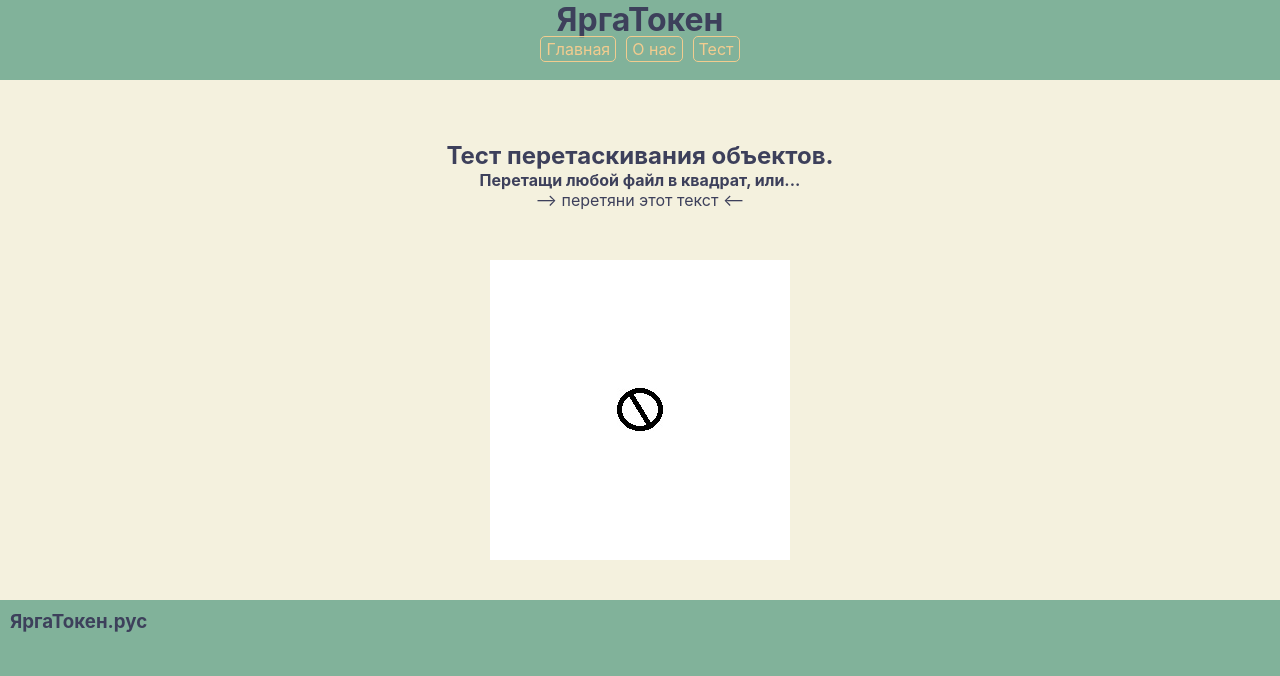
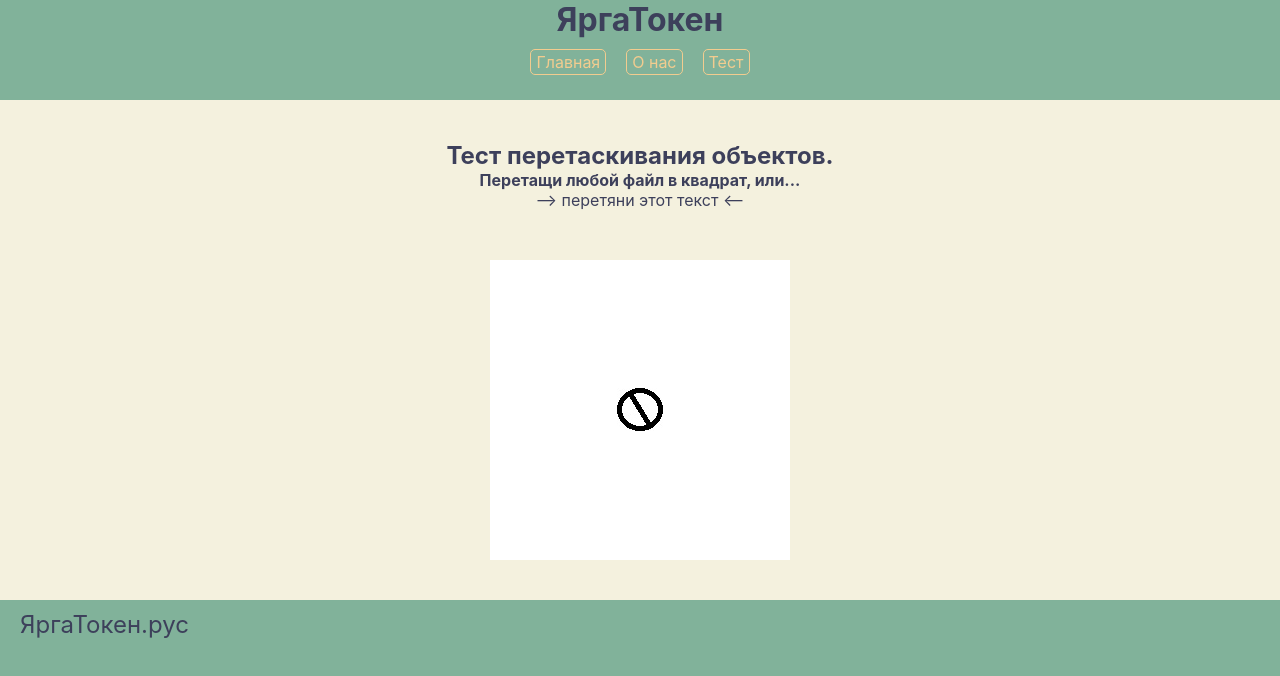
Before and after one commit to ogneyar/YargaToken, a React (Create React App) app: page /test in a window 1280 px wide. Shown: the top 676 px of the page. Built offline with nearby package versions, Linux system fonts and the light colour scheme.

Commit message:
edit header

```diff
--- a/src/pages/includes/Footer.css
+++ b/src/pages/includes/Footer.css
@@ -3,9 +3,17 @@
     background: #81b29a;
     width: 100%;
     height: 200px;
+    position: relative;
 }
-.footer h3 {
-    text-align: left;
-    padding: 10px;
+
+.NavLink_footer {
+    position: absolute;
+    text-decoration: none;
+    /* text-align: left; */
+    top: 0;
+    left: 0;
+    padding: 10px 20px;
     color: #3d405b;
+    font-size: 1.5rem;
+    cursor: pointer;
 }
--- a/src/pages/includes/Footer.js
+++ b/src/pages/includes/Footer.js
@@ -1,10 +1,11 @@
 import React from 'react';
 import './Footer.css';
+import { NavLink } from 'react-router-dom';
 
 export default function Footer(props) {
     return (
         <div className="footer">
-            <h3>{props.title}</h3>
+            <NavLink className="NavLink_footer" to="/">{props.title}</NavLink>
         </div>
     );
 }
--- a/src/pages/includes/Header.css
+++ b/src/pages/includes/Header.css
@@ -1,17 +1,29 @@
 .header {
     width: 100%;
-    height: 80px;
+    height: 100px;
     /* background: rgb(228, 255, 221); */
     background: #81b29a;
     position: fixed;
     top: 0;
     left: 0;
 }
+.NavLink_div {
+    /* position: absolute; */
+    display: flex;
+    align-items:flex-end;
+    /* justify-content: space-evenly; */
+    justify-content: center;
+    /* margin-top: 10px; */
+}
 .NavLink {
+    /* display: inline-flex;
+    align-items: center;
+    justify-content: center; */
+
     /* font-size: 5rem; */
     text-decoration: none;
     padding: 2px 5px;
-    margin: 5px;
+    margin: 10px;
     /* border: 1px solid rgb(22, 42, 221);
     color: rgb(22, 42, 221); */
     border: 1px solid #f2cc8f;
--- a/src/pages/includes/Header.js
+++ b/src/pages/includes/Header.js
@@ -8,11 +8,11 @@ export default function Header(props) {
             <div className="title">
                 <h1>{props.title}</h1>
             </div>
-
-            <NavLink className="NavLink" to="/">Главная</NavLink>
-            <NavLink className="NavLink" to="/about">О нас</NavLink>
-            <NavLink className="NavLink" to="/test">Тест</NavLink>
-
+            <div className="NavLink_div">
+                <NavLink className="NavLink" to="/">Главная</NavLink>
+                <NavLink className="NavLink" to="/about">О нас</NavLink>
+                <NavLink className="NavLink" to="/test">Тест</NavLink>
+            </div>
         </div>
     );
 }
```
Also changed, not shown: 1 other file (tests, documents, lock files or other folders).
